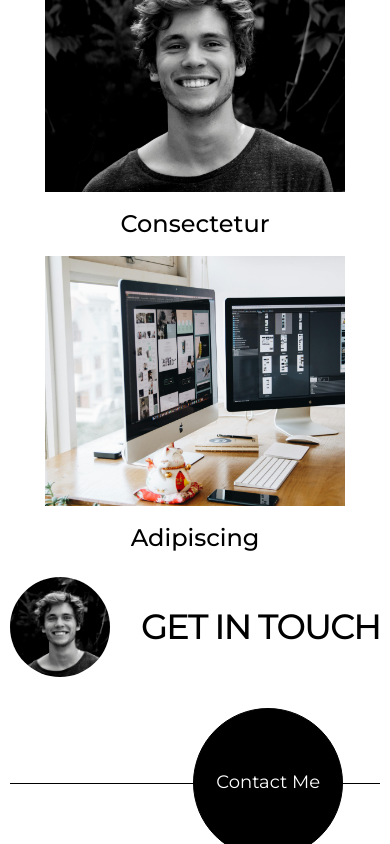
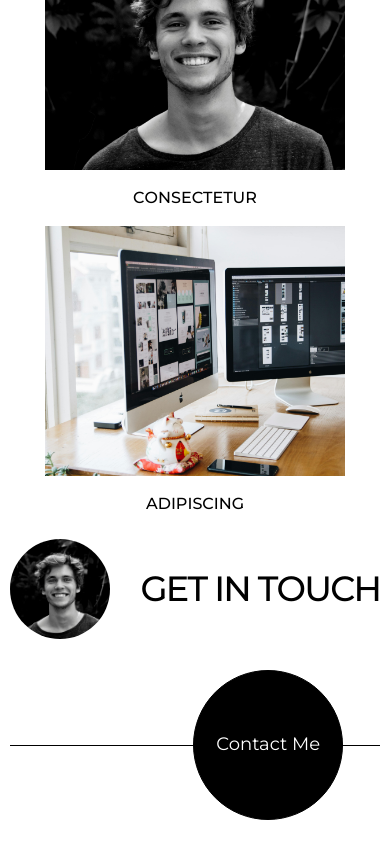
Before and after one commit to shah911/animated-portfolio, a Next.js app: page / in a window 390 px wide. Shown: the part 2070-2914 px from the top of the page. Built offline with nearby package versions, Linux system fonts and the light colour scheme.

Commit message:
animation edits

```diff
--- a/src/components/CallToAction.jsx
+++ b/src/components/CallToAction.jsx
@@ -5,15 +5,16 @@ import MagneticEffect from "./MagneticEffect";
 import Image from "next/image";
 
 const heading = {
-  initial: { x: "100%" },
-  whileInView: {
-    x: 0,
+  initial: { y: "100%" },
+  whileInView: (i) => ({
+    y: 0,
     transition: {
       type: "tween",
-      duration: 2,
+      duration: 0.75,
+      delay: i * 0.05,
       ease: [0, 0.55, 0.45, 1],
     },
-  },
+  }),
 };
 
 function CallToAction() {
@@ -50,17 +51,24 @@ function CallToAction() {
                 className="object-cover rounded-[50%]"
               />
             </div>
-            <div className="z-10 overflow-hidden">
-              <motion.h1
-                variants={heading}
-                initial="initial"
-                whileInView="whileInView"
-                // viewport={{ once: true }}
-                className="leading-[100%] tracking-tighter  font-[500] uppercase text-[9vw] md:text-[11vw] lg:text-[8.5vw]"
-              >
-                Get in Touch
-              </motion.h1>
-            </div>
+            <h1 className="overflow-hidden z-10 leading-[100%] tracking-tighter  font-[500] uppercase text-[9vw] md:text-[11vw] lg:text-[8.5vw]">
+              {"Get in Touch".split("").map((char, i) =>
+                char === " " ? (
+                  <span key={i}>&nbsp;</span>
+                ) : (
+                  <motion.span
+                    variants={heading}
+                    initial="initial"
+                    whileInView="whileInView"
+                    key={i}
+                    custom={i}
+                    className="relative inline-flex whitespace-nowrap"
+                  >
+                    {char}
+                  </motion.span>
+                )
+              )}
+            </h1>
           </div>
           <div className="w-[100%] relative">
             <hr className="w-[100%] border-black" />
--- a/src/components/Projects.jsx
+++ b/src/components/Projects.jsx
@@ -23,30 +23,41 @@ const data = [
 ];
 
 const heading = {
-  initial: { x: "100%" },
-  whileInView: {
-    x: 0,
+  initial: { y: "100%" },
+  whileInView: (i) => ({
+    y: 0,
     transition: {
       type: "tween",
-      duration: 2,
+      duration: 0.75,
+      delay: i * 0.05,
       ease: [0, 0.55, 0.45, 1],
     },
-  },
+  }),
 };
 
 function Projects() {
   const [modal, setModal] = useState({ active: false, index: 0 });
   return (
     <div className="min-h-[768px] lg:h-[768px] 2xl:h-[900px] w-[95vw] mx-auto flex flex-col items-center justify-evenly relative overflow-hidden">
-      <div className="overflow-hidden pb-10">
-        <motion.h1
+      <div className="pb-10">
+        <h1 className="overflow-hidden text-[12vw] capitalize font-[500]">
+          {"recent work".split("").map((char, i) =>
+            char === " " ? (
+              <span key={i}>&nbsp;</span>
+            ) : (
+              <motion.span
                 variants={heading}
                 initial="initial"
                 whileInView="whileInView"
-          className="text-[13vw] md:text-[100px] capitalize font-[500]"
+                key={i}
+                custom={i}
+                className="inline-flex whitespace-nowrap"
               >
-          recent work
-        </motion.h1>
+                {char}
+              </motion.span>
+            )
+          )}
+        </h1>
       </div>
       <div className="flex flex-wrap items-center justify-center gap-4 h-[100%] w-[100%] lg:hidden">
         {data.map((item, i) => (
@@ -63,13 +74,22 @@ function Projects() {
               />
             </div>
             <span className="inline-flex overflow-hidden">
+              {item.title.split("").map((char, i) =>
+                char === " " ? (
+                  <span key={i}>&nbsp;</span>
+                ) : (
                   <motion.span
-                initial={{ y: "100%" }}
-                whileInView={{ y: 0, transition: { duration: 0.5 } }}
-                className="text-2xl font-[500] capitalize"
+                    variants={heading}
+                    initial="initial"
+                    whileInView="whileInView"
+                    key={i}
+                    custom={i}
+                    className="relative inline-flex whitespace-nowrap uppercase font-[500] 2xl:text-lg"
                   >
-                {item.title}
+                    {char}
                   </motion.span>
+                )
+              )}
             </span>
           </div>
         ))}
```
Lines whose indentation alone changed are shown as unchanged.
